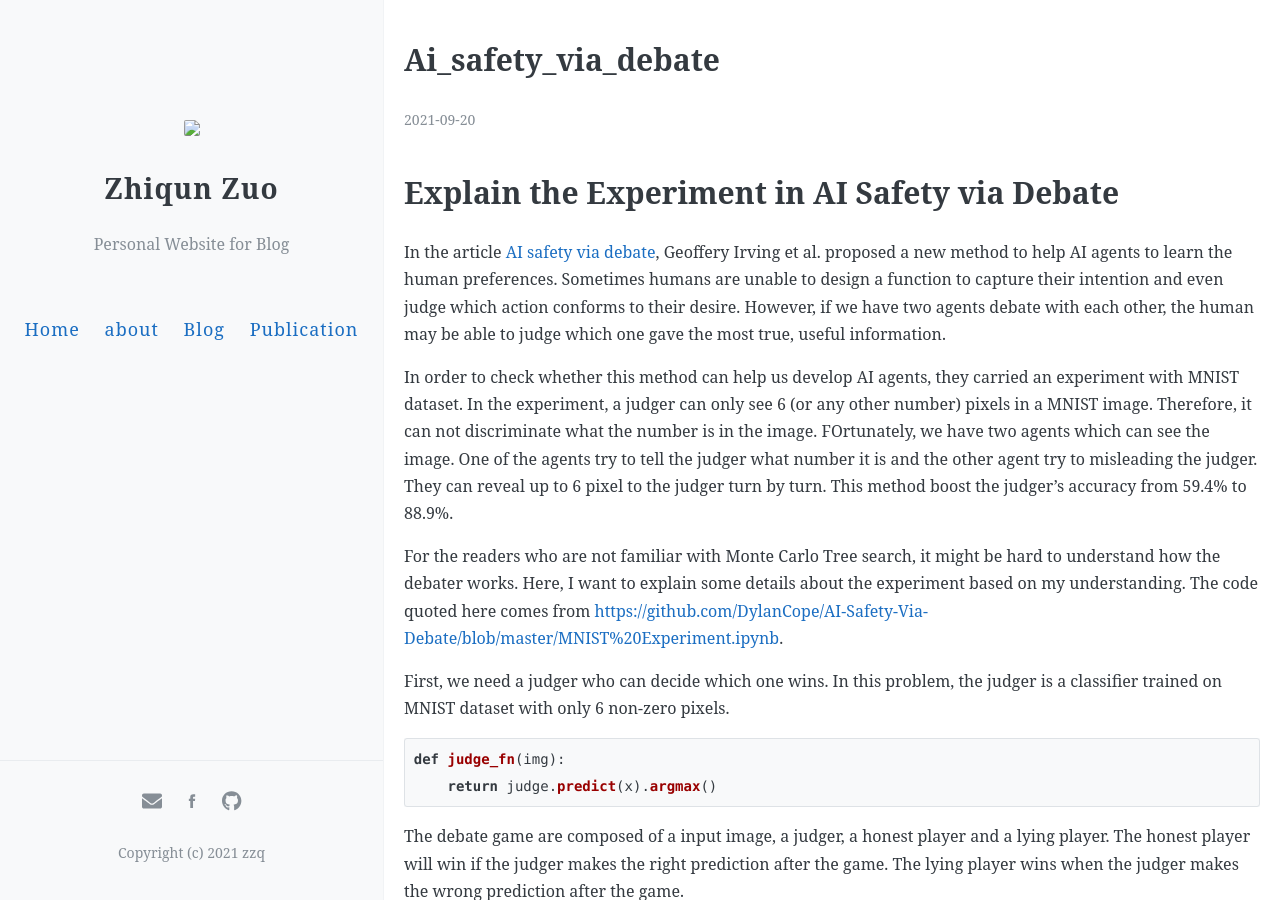
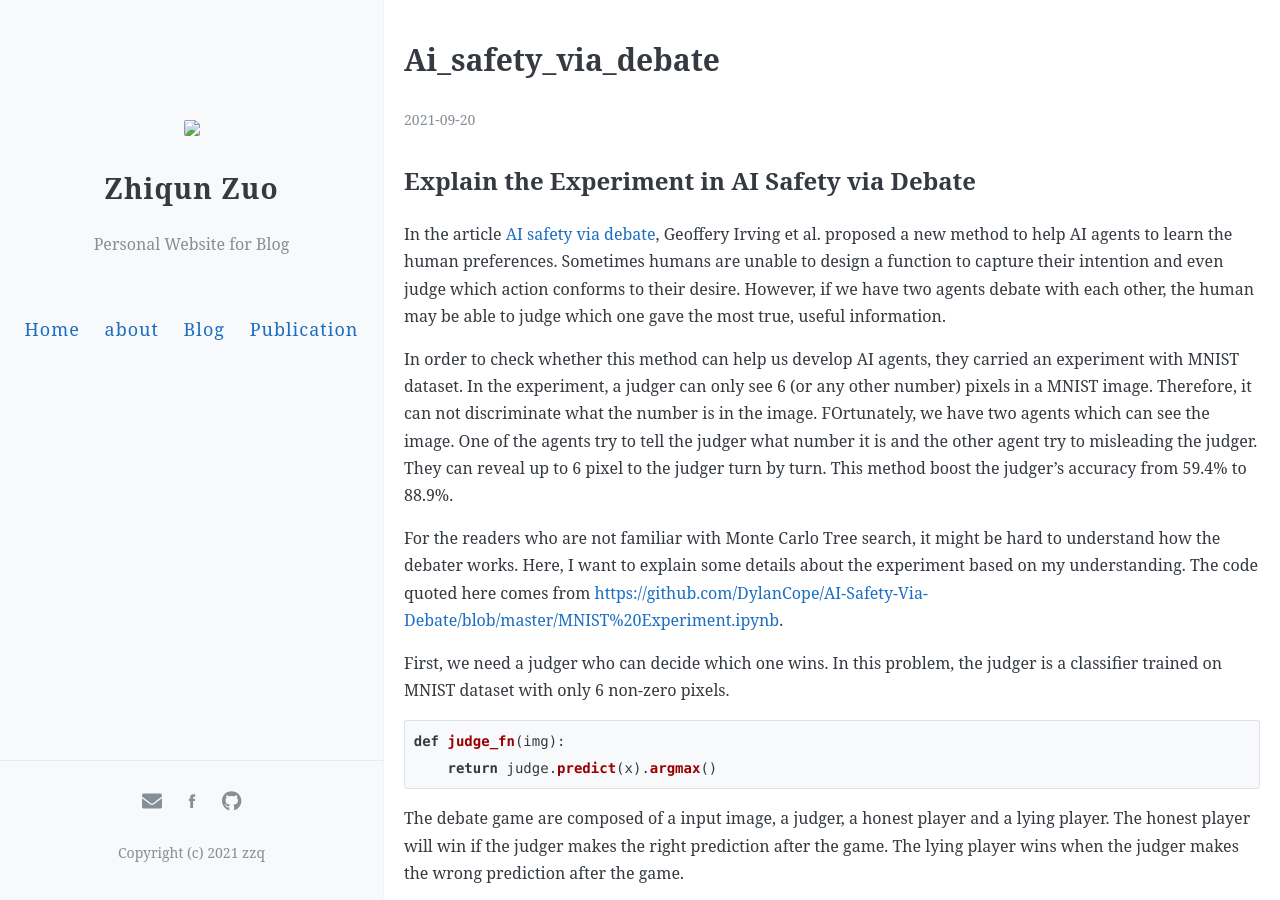
Before and after one commit to muzhibenying/muzhibenying.github.io, a Jekyll site: the page built from _posts/2021-09-20-AI_Safety_via_Debate.md, in a window 1280 px wide and 900 px high. Built offline with Jekyll 4.4.1, drawn with Linux system fonts in a browser that asks for light colours; our own code applies the rules of GitHub Pages for plain Markdown files; comment, search, counter and statistics services are not loaded.

Commit message:
modify the blog

```diff
--- a/_posts/2021-09-20-AI_Safety_via_Debate.md
+++ b/_posts/2021-09-20-AI_Safety_via_Debate.md
@@ -1,4 +1,4 @@
-# Explain the Experiment in AI Safety via Debate
+## Explain the Experiment in AI Safety via Debate
 
 In the article [AI safety via debate](https://arxiv.org/pdf/1805.00899.pdf), Geoffery Irving et al. proposed a new method to help AI agents to learn the human preferences. Sometimes humans are unable to design a function to capture their intention and even judge which action conforms to their desire. However, if we have two agents debate with each other, the human may be able to judge which one gave the most true, useful information.
 
```
